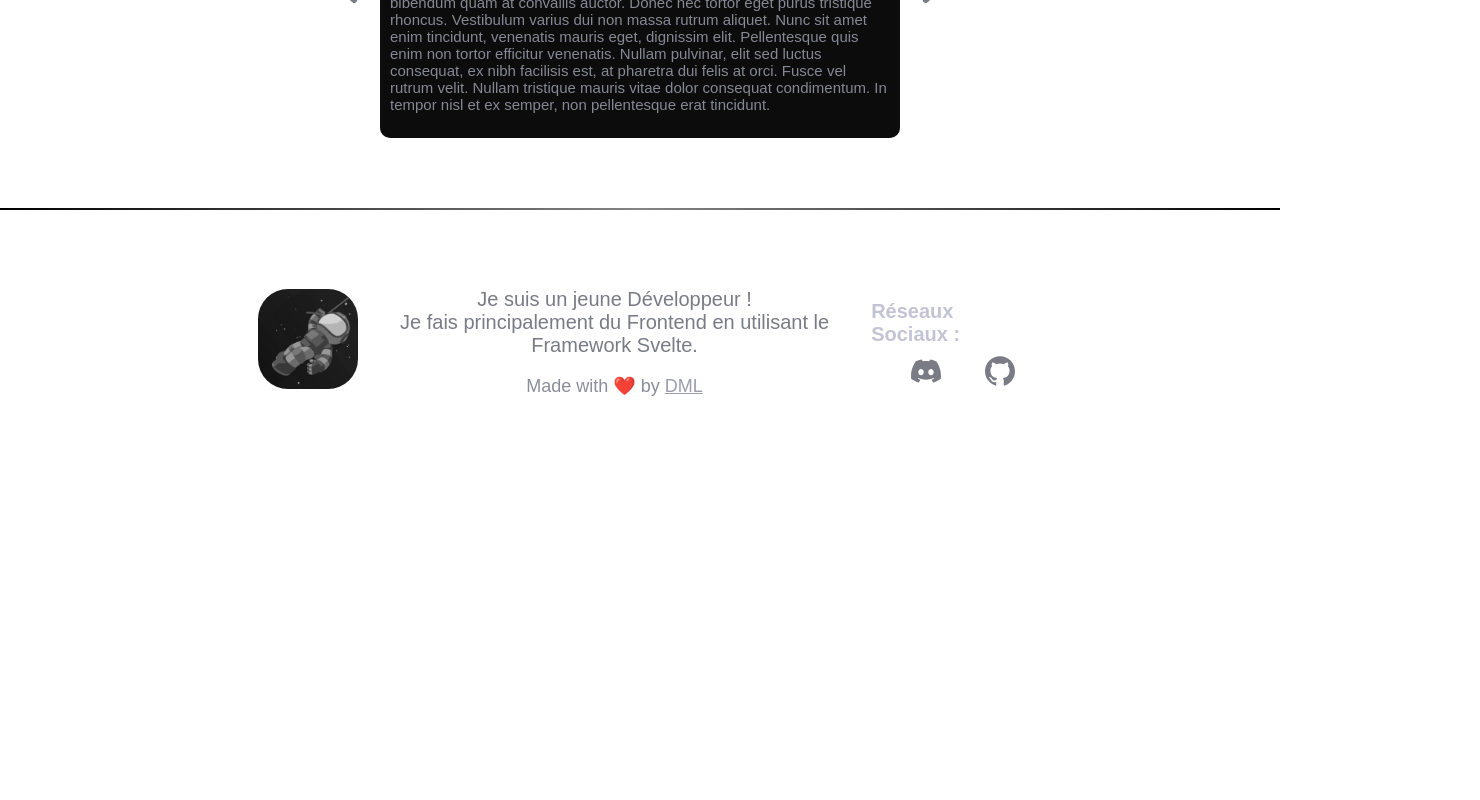
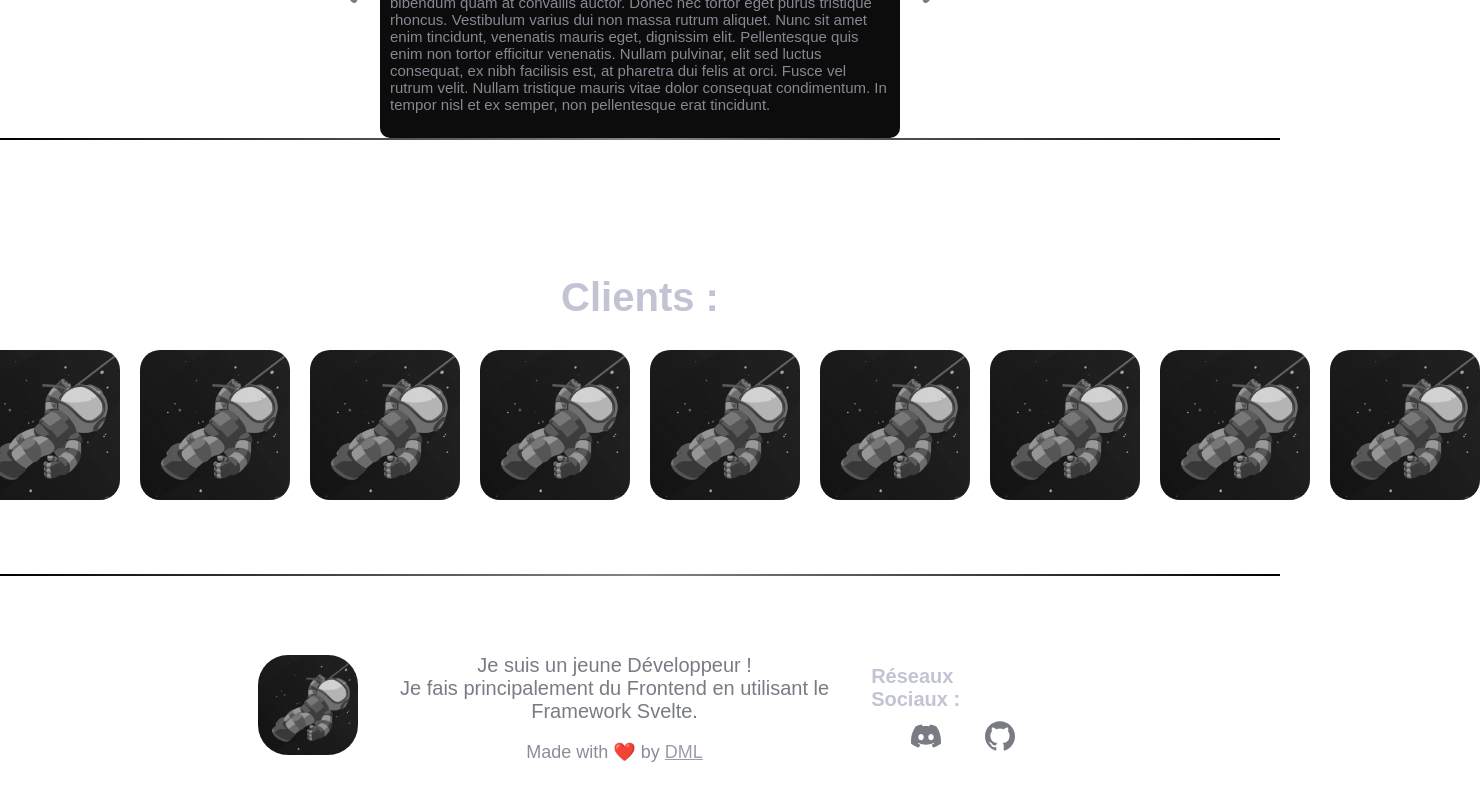
Before and after one commit to DMLSurGithub/dml-website-old, a SvelteKit app: page /portfolio in a window 1280 px wide. Shown: the part 1228-2028 px from the top of the page, 1480 px wide, since content can reach past the window. Before the commit the page ends 1693 px from the top, so only its background shows below. Built offline with nearby package versions, Linux system fonts and the light colour scheme.

Commit message:
code push

```diff
--- a/src/lib/components/footer/Footer.svelte
+++ b/src/lib/components/footer/Footer.svelte
@@ -1,5 +1,5 @@
 <script>
-  import pp from '../../images/IMG/pdp/pp.jpg'
+  import pp from '../../images/IMG/pdp/pp.png'
   import discord from '../../images/SVG/reseau/discord.svg'
   import github from '../../images/SVG/reseau/github.svg'
 </script>
--- /dev/null
+++ b/src/lib/components/portfolio/clients/Clients.css
@@ -0,0 +1,42 @@
+.line {
+  content: "";
+  position: absolute;
+  left: 0;
+  width: 100%;
+  height: 2.5px;
+  background: linear-gradient(to right, #000000, #858585, #000000);
+}
+
+.clients {
+  margin-top: 110px;
+  display: flex;
+  flex-direction: column;
+  align-items: center;
+  justify-content: center;
+}
+
+.clients-container {
+  display: flex;
+  justify-content: center;
+  align-items: center;
+}
+
+.clients h1 {
+  font-size: 40px;
+  color: #c2c4d4;
+  font-family: 'Outfit', sans-serif;
+  margin-bottom: 30px;
+}
+
+.client {
+  margin-right: 20px;
+}
+
+.client:last-child {
+  margin-right: 0px;
+}
+
+.client img {
+  width: 150px;
+  border-radius: 20px;
+}
--- /dev/null
+++ b/src/lib/components/portfolio/clients/Clients.svelte
@@ -0,0 +1,45 @@
+<script>
+  import pdp from '../../../images/IMG/pdp/pp.png'
+</script>
+
+<div class="line">
+</div>
+<clients class="clients">
+  <h1>Clients :</h1>
+  <div class="clients-container">
+    <div class="client">
+      <img src={pdp} alt="Client">
+    </div>
+    <div class="client">
+      <img src={pdp} alt="Client">
+    </div>
+    <div class="client">
+      <img src={pdp} alt="Client">
+    </div>
+    <div class="client">
+      <img src={pdp} alt="Client">
+    </div>
+    <div class="client">
+      <img src={pdp} alt="Client">
+    </div>
+    <div class="client">
+      <img src={pdp} alt="Client">
+    </div>
+    <div class="client">
+      <img src={pdp} alt="Client">
+    </div>
+    <div class="client">
+      <img src={pdp} alt="Client">
+    </div>
+    <div class="client">
+      <img src={pdp} alt="Client">
+    </div>
+    <div class="client">
+      <img src={pdp} alt="Client">
+    </div>
+  </div>
+</clients>
+
+<style>
+  @import './Clients.css';
+</style>
--- a/src/routes/portfolio/+page.svelte
+++ b/src/routes/portfolio/+page.svelte
@@ -2,6 +2,7 @@
   import Navbar from '../../lib/components/navbar/Navbar.svelte';
   import Creations from '../../lib/components/portfolio/creations/Creations.svelte';
   import Avis from '../../lib/components/portfolio/avis/Avis.svelte';
+  import Clients from '../../lib/components/portfolio/clients/Clients.svelte';
   import Footer from '../../lib/components/footer/Footer.svelte';
 </script>
 
@@ -18,6 +19,8 @@
 
 <Avis />
 
+<Clients />
+
 <Footer />
 
 <style>
```
Also changed, not shown: src/lib/images/IMG/pdp/pp.png (renamed from src/lib/images/IMG/pdp/pp.jpg).
